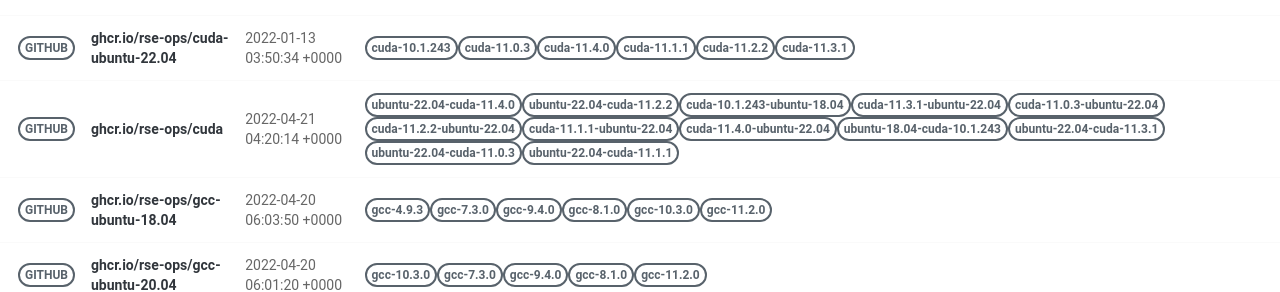
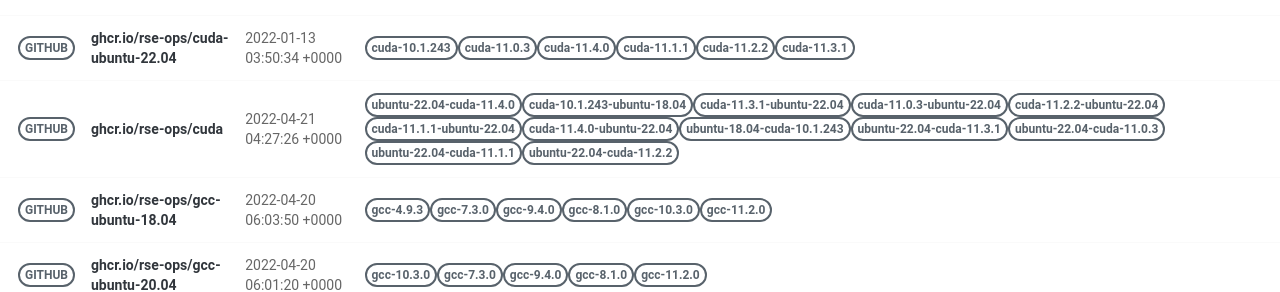
Before and after one commit to rse-ops/docker-images, a Jekyll site: the page built from pages/index.md, in a window 1280 px wide. Shown: the part 414-706 px from the top of the page. Built offline with Jekyll 4.4.1, drawn with Linux system fonts in a browser that asks for light colours; nearby versions of some CDN libraries.

Commit message:
Automated push to update library 2022-04-21

```diff
--- a/_library/ghcr.io-rse-ops-cuda.md
+++ b/_library/ghcr.io-rse-ops-cuda.md
@@ -1,7 +1,7 @@
 ---
 layout: container
 name: ghcr.io/rse-ops/cuda
-updated_at: 2022-04-21 04:20:14.475077
+updated_at: 2022-04-21 04:27:26.921444
 
 
 container_url: https://github.com/orgs/rse-ops/packages/container/package/cuda
```
Also changed, not shown: other parts of _library/ghcr.io-rse-ops-cuda.md (+3 -3 lines).
